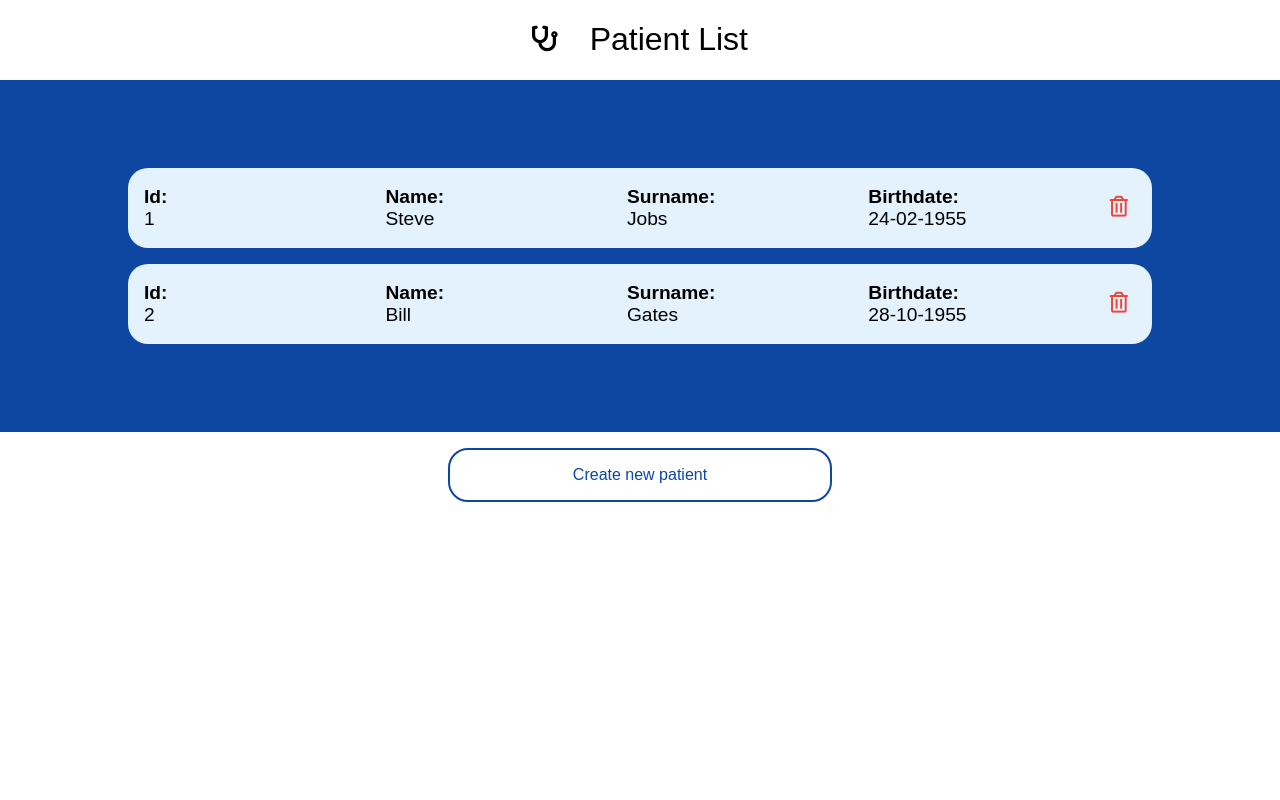
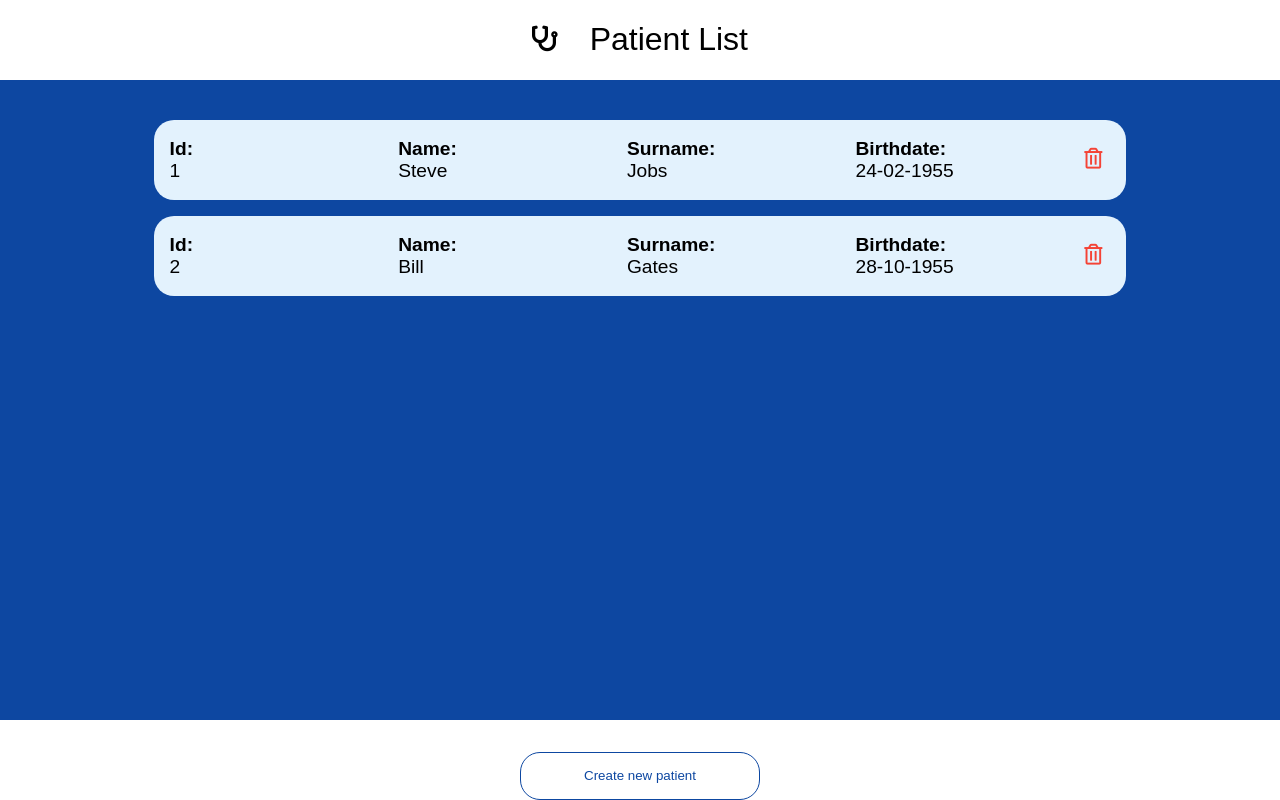
Before and after one commit to alex-martinez-jativa/alma-medical-project-1, a React (Create React App) app: page / in a window 1280 px wide. Built offline with nearby package versions, Linux system fonts and the light colour scheme.

Commit message:
styles: scroll on patient list

```diff
--- a/src/components/PatientItem/style.sass
+++ b/src/components/PatientItem/style.sass
@@ -8,6 +8,7 @@
     margin: 0.5rem 0
     width: 100%
     justify-content: center
+    min-height: 5rem
 
     @include slideTransition($time: 0.5s)
 
--- a/src/pages/PatientsList/style.sass
+++ b/src/pages/PatientsList/style.sass
@@ -1,41 +1,33 @@
+@import '../../style-constants/_colors'
 @import '../../style-constants/_mixins'
-@import '../../style-constants/_colors'
-
 .patients
-    @include flexboxColumn()
     &__box
         @include flexboxColumn()
-        justify-content: center
-        background-color: $darkblue
-        width: 100%
-        padding: 1rem .5rem
+        background: $darkblue
+        padding: 2rem 2rem
+        margin-bottom: 2rem
+        max-height: 25rem
+        overflow-y: scroll
 .add
-    width: 100%
-    text-align: center
+    display: flex
+    justify-content: center
     &__button
-        @include button(1rem, 1px, $darkblue, 90%)
-        margin-top: 1rem
-        padding: 1rem
+        background: transparent
+        border: 1px solid $darkblue
+        color: $darkblue
+        width: 80%
+        height: 2rem
+        border-radius: 20px
+        cursor: pointer
         &:hover
             background-color: $darkblue
             color: white
 
 @media screen and ( min-width: 600px )
     .patients
-        @include flexboxColumn()
         &__box
-            @include flexboxColumn()
-            justify-content: center
-            background-color: $darkblue
-            width: 100%
-            padding: 5rem 0
+            min-height: 40rem
     .add
-        width: 100%
-        text-align: center
         &__button
-            cursor: pointer
-            @include button(1rem, 2px, $darkblue, 30%)
-            margin-top: 1rem
-            &:hover
-                background-color: $darkblue
-                color: white
+            width: 15rem
+            height: 3rem
```
